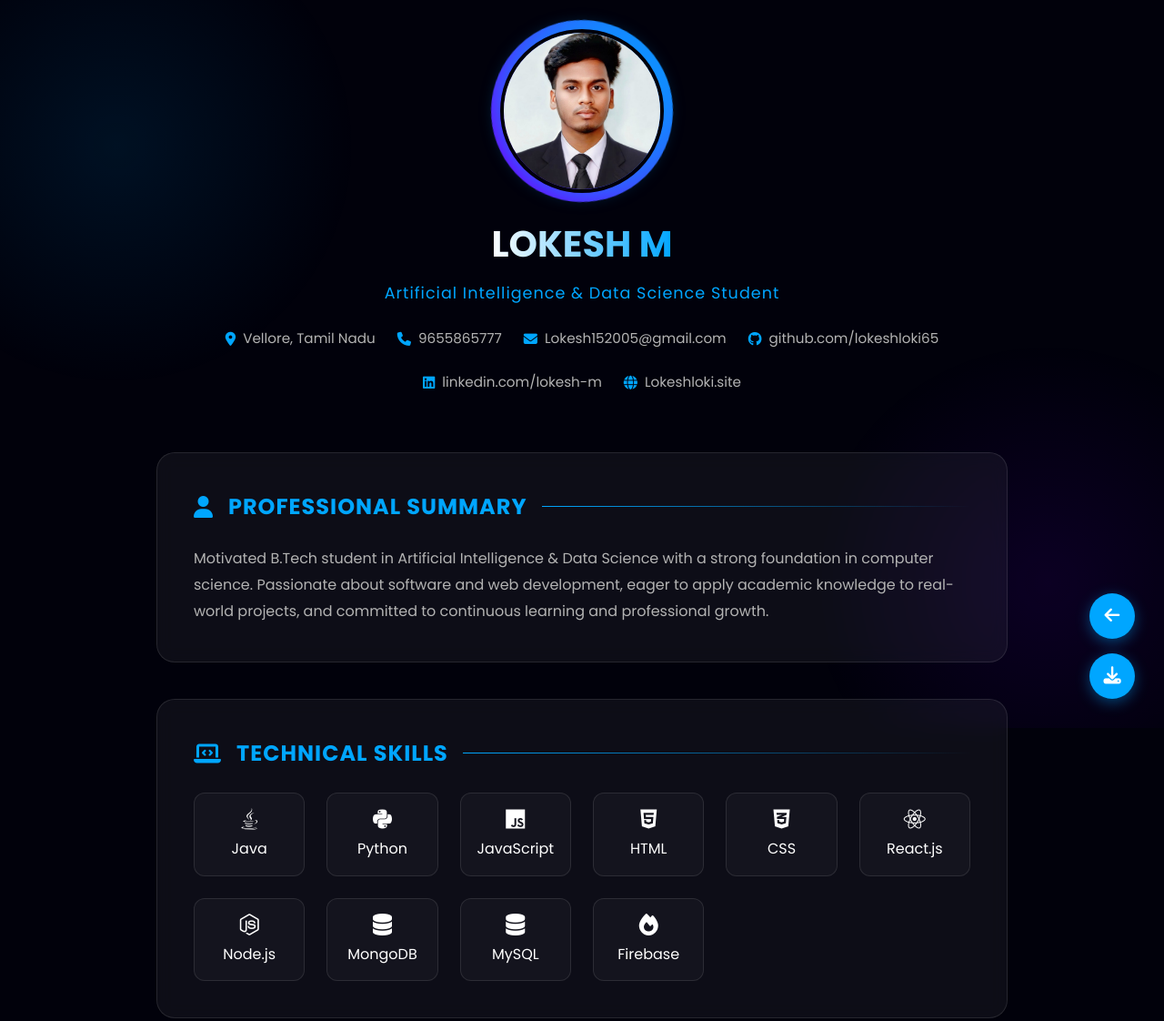
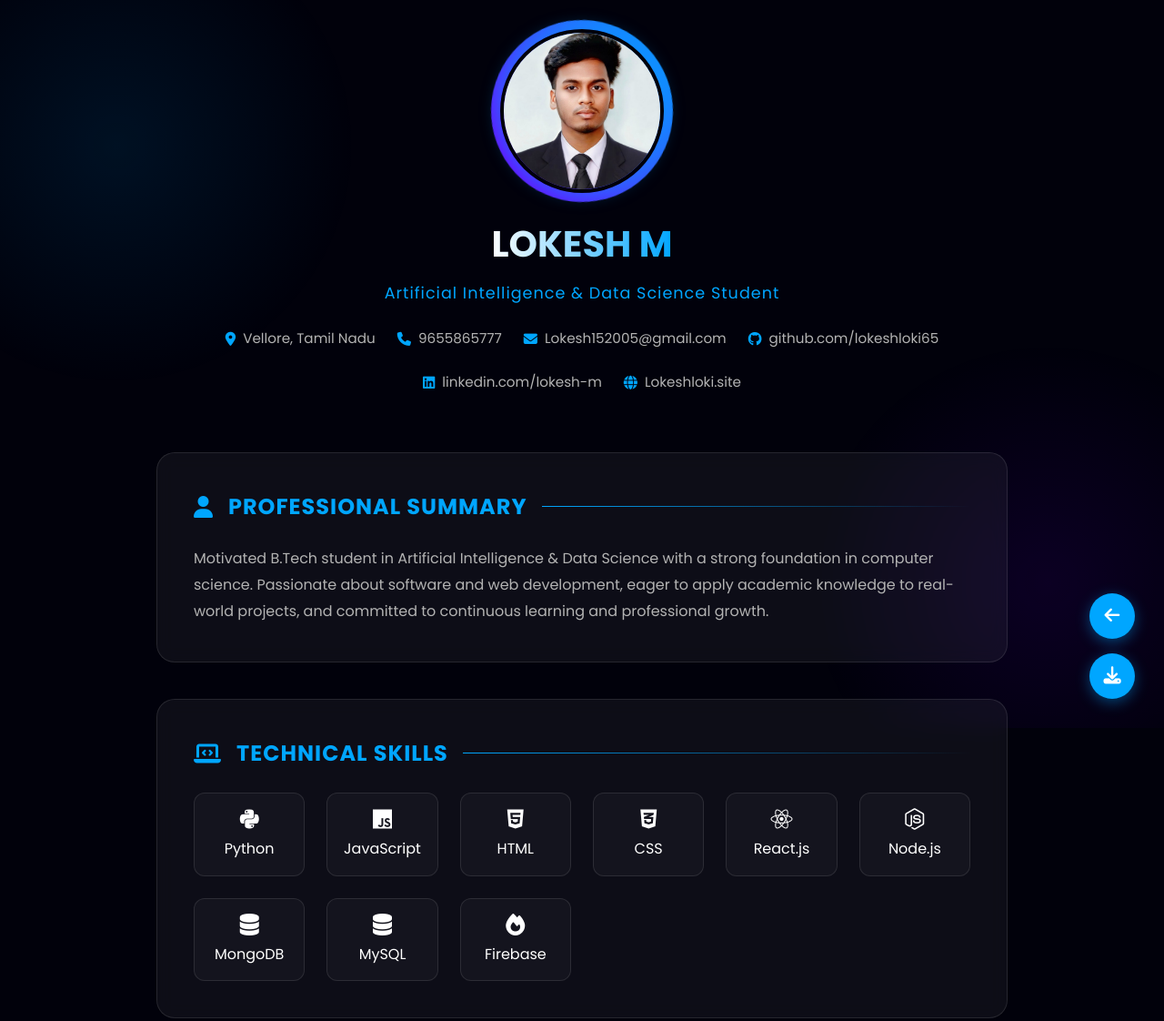
Before and after one commit to lokeshloki65/Lokeshloki.in, a plain HTML site: page resume.html in a window 1280 px wide. Shown: the top 1122 px of the page at 91% size. Drawn offline with nearby package versions, Linux system fonts and the light colour scheme.

```diff
--- a/resume.html
+++ b/resume.html
@@ -419,7 +419,6 @@
         <div class="section" data-aos="fade-up" data-aos-delay="100">
             <h2 class="section-title"><i class="fas fa-laptop-code"></i> Technical Skills</h2>
             <div class="skills-grid">
-                <div class="skill-item"><i class="fab fa-java"></i>Java</div>
                 <div class="skill-item"><i class="fab fa-python"></i>Python</div>
                 <div class="skill-item"><i class="fab fa-js"></i>JavaScript</div>
                 <div class="skill-item"><i class="fab fa-html5"></i>HTML</div>
```
